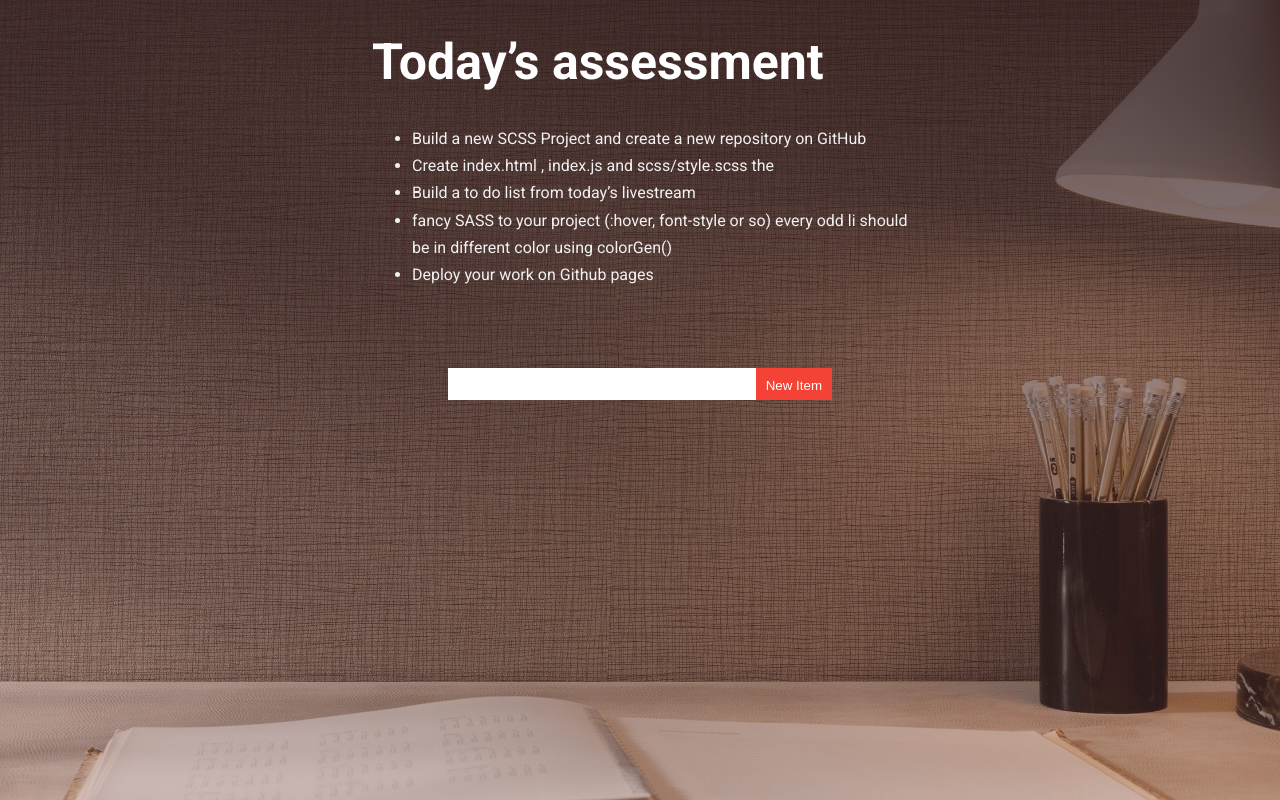
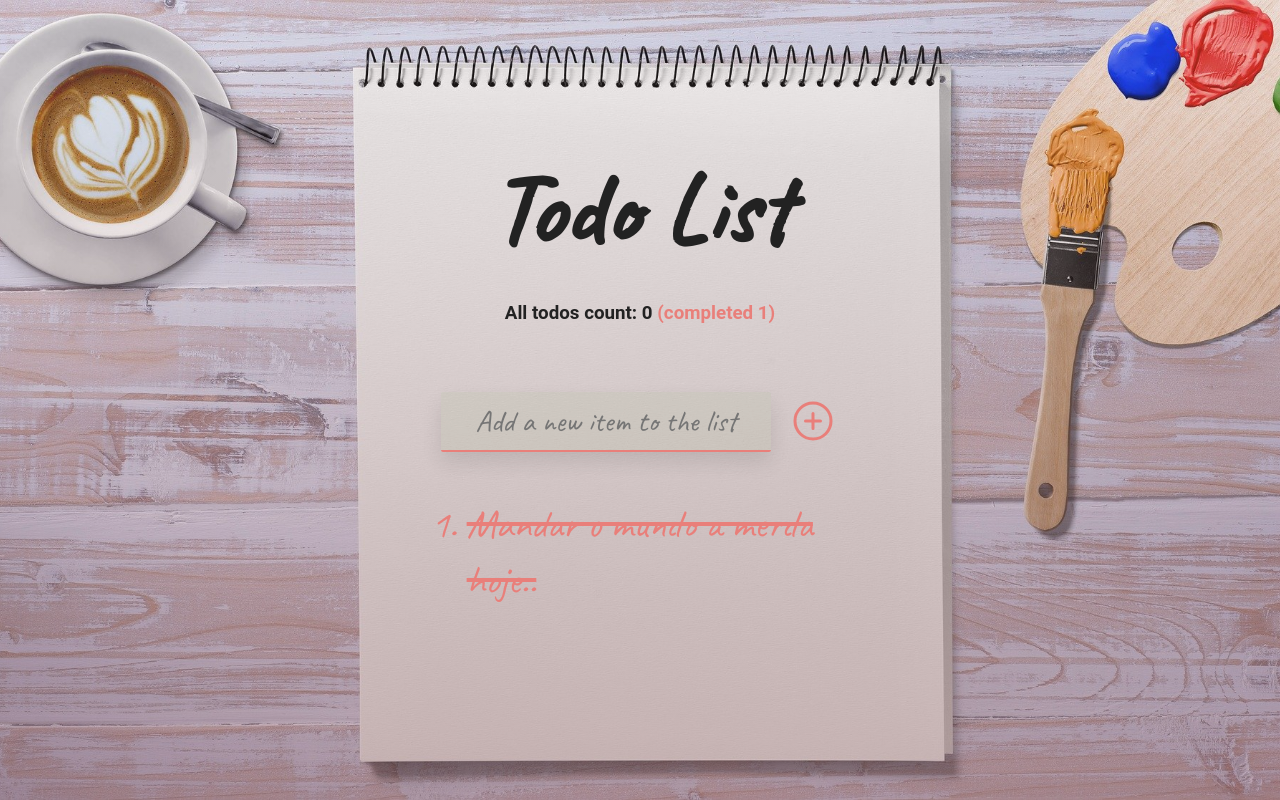
Before and after one commit to bidodev/todo-list, a website: page src/index.html in a window 1280 px wide. Drawn offline with nearby package versions, Linux system fonts and the light colour scheme.

Commit message:
still thousand bugs to beeing fixed

```diff
--- a/src/index.html
+++ b/src/index.html
@@ -4,43 +4,21 @@
     <meta charset="UTF-8" />
     <meta name="viewport" content="width=device-width, initial-scale=1.0" />
     <title>Todo List</title>
+
+    <link href="https://fonts.googleapis.com/css2?family=Caveat&display=swap" rel="stylesheet">
+
+    <script type="module" src="https://unpkg.com/ionicons@5.0.0/dist/ionicons/ionicons.esm.js"></script>
+<script nomodule="" src="https://unpkg.com/ionicons@5.0.0/dist/ionicons/ionicons.js"></script>
     <link rel="stylesheet" href="./styles/style.css" />
-    <link
-      href="https://fonts.googleapis.com/css2?family=Roboto:ital,wght@0,400;0,700;1,300;1,400&display=swap"
-      rel="stylesheet"
-    />
   </head>
   <body>
     <header>
-      <div class="desc">
-        <h1>Today’s assessment</h1>
-        <ul>
-          <li>
-            Build a new SCSS Project and create a new repository on GitHub
-          </li>
-
-          <li>
-            Create index.html , index.js and scss/style.scss the
-          </li>
-
-          <li>
-            Build a to do list from today’s livestream
-          </li>
-          <li>
-            fancy SASS to your project (:hover, font-style or so) every odd li
-            should be in different color using colorGen()
-          </li>
-          <li>
-            Deploy your work on Github pages
-          </li>
-        </ul>
-      </div>
       <div class="list-container">
-        <div class="tasks-list">
-          <input class="tasks-list__input" type="text" />
-          <input class="tasks-list__btn" type="button" value="New Item" />
-        </div>
-      </div>
+        <h1 class="todo__title">
+          Todo List
+        </h1>
+        <h2 class="todo__subtitle"> All todos count: 0<span> (completed 1)</span>
+        </h2>
         <div class="alert hidden">
           <span
             class="closebtn"
@@ -50,7 +28,15 @@
           <strong>Warning! </strong>You can not add a empty task! Please fill the
           input and try again!
         </div>
-      <ol id="results__list"></ol>
+        <div class="tasks-list">
+          <input class="tasks-list__input" type="text" autofocus placeholder="Add a new item to the list"/>
+          <button class="tasks-list__btn" /><ion-icon name="add-circle-outline"></ion-icon></button>
+        </div>
+
+
+      <ol id="results__list">
+        <li class="list-item riskado">Mandar o mundo a merda hoje..</li>
+      </ol>
     </header>
 
     <script src="./scripts/index.js"></script>
--- a/src/scripts/index.js
+++ b/src/scripts/index.js
@@ -2,6 +2,7 @@ const elements = {
   button: document.querySelector(".tasks-list__btn"),
   userInput: document.querySelector(".tasks-list__input"),
   tasksList: document.getElementById("results__list"),
+  todos: document.querySelector(".todo__subtitle"),
 };
 
 const colorGenerator = () => {
@@ -10,7 +11,6 @@ const colorGenerator = () => {
   for (let i = 0; i < 6; i++) {
     color += letters[Math.floor(Math.random() * letters.length)];
   }
-  color += "50";
   return color;
 };
 
@@ -25,7 +25,7 @@ const addItem = () => {
     document.querySelector(".alert").classList.add("hidden");
 
     const even = `<li class="list-item even">${userInput}</li>`;
-    const odd = `<li class="list-item odd" style='background:${colorGenerator()}'>${userInput}</li>`;
+    const odd = `<li class="list-item odd" style='color:${colorGenerator()}'>${userInput}</li>`;
 
     if (elements.tasksList.children.length % 2 !== 0) {
       elements.tasksList.insertAdjacentHTML("beforeend", odd);
@@ -33,6 +33,10 @@ const addItem = () => {
       elements.tasksList.insertAdjacentHTML("beforeend", even);
     }
   }
+
+  const total = `All todos count: ${elements.tasksList.children.length} <span>(completed 0)</span>`;
+  elements.todos.innerHTML = total;
+
   //clean the field input
   elements.userInput.value = "";
 };
--- a/src/scss/layout/_main.scss
+++ b/src/scss/layout/_main.scss
@@ -6,93 +6,113 @@
 //background-image: image("header.jpg");
 header {
   background-image: linear-gradient(
-      rgba(rgb(53, 31, 31), 0.8),
-      rgba(rgb(138, 88, 88), 0.3)
+      rgba(rgb(175, 155, 155), 0.1),
+      rgba(rgb(138, 88, 88), 0.4)
     ),
-    image("header.jpg");
-  background-position: center center;
+    image("post.jpg");
   background-size: cover;
+  background-position: top;
   min-height: 100vh;
   display: flex;
   flex-direction: column;
   align-items: center;
   font-family: "Roboto";
-  //border: 10px solid teal;
+  //border: 1px solid teal;
 }
 
-.desc {
+// TITLE INSIDE THE NOTE
+.todo__title {
+  font-family: Caveat;
+  font-size: 10rem;
+  padding: 2rem;
+}
+.todo__subtitle {
+  span {
+    color: #e97f7a;
+  }
+}
+.list-container {
+  margin-top: 15vh;
+  //border: 1px solid teal;
+  height: 70vh;
+  width: 43vw;
+  display: flex;
+  flex-direction: column;
+  align-items: center;
+  justify-content: space-around;
+  overflow: scroll;
+  overflow-x: hidden;
+}
+
+.tasks-list {
+  width: 100%;
+  height: 6vh;
+  display: flex;
+  justify-content: center;
+  align-items: center;
   //border: 1px solid red;
-  height: auto;
-  width: 45vw;
-  line-height: 1.7;
-  padding: 2rem;
+  margin-top: 9vh;
 
-  h1 {
-    color: #fff;
+  &__input {
+    font-family: inherit;
+    font-size: 3rem;
+    padding: 1rem 1.5rem;
+    border-radius: 2px;
+    background-color: rgba($color: #8baf71, $alpha: 0.1);
+    border: none;
+    border-bottom: 1px solid transparent;
+    width: 60%;
+    margin-right: 1.5rem;
+    font-family: Caveat;
+    text-align: center;
 
-    margin-bottom: 2rem;
-    font-size: 5rem;
+    &:focus {
+      outline: none;
+      box-shadow: 0 1rem 2rem rgba($color: #000000, $alpha: 0.1);
+      border-bottom: 2px solid #e97f7a;
+      color: #e97f7a;
+    }
   }
-  ul {
-    padding-left: 4rem;
-    li {
-      color: #f1f1f1;
-      font-size: 1.6rem;
+
+  &__btn {
+    background-color: transparent;
+    outline: none;
+    border: none;
+    margin: 0.25rem;
+    cursor: pointer;
+
+    &:hover {
+      opacity: 0.7;
     }
   }
 }
 
-.list-container {
-  margin: 0 auto;
-  //border: 1px solid teal;
-  height: 20vh;
-  width: 50vw;
+#results__list {
+  width: 63%;
+  height: 100%;
+  //border: 1px solid blue;
   display: flex;
   flex-direction: column;
-  justify-content: space-around;
-}
 
-.tasks-list {
-  margin: 0 auto;
-  width: 30vw;
-  height: 5vh;
-  display: flex;
-  justify-content: space-around;
-  //border: 1px solid red;
-
-  &__input {
-    border: none;
-    width: 40rem;
-    height: 4vh;
-  }
-
-  &__btn {
-    width: 9rem;
-    padding: 1rem;
-    height: 4vh;
-    border: none;
-    color: #fff;
-    background-color: #f44336;
-  }
-}
-
-#results__list {
-  width: 40vw;
-  height: auto;
-  list-style-type: none;
-
-  //border: 1px solid blue;
+  margin: 5rem;
 }
 
 .list-item {
   font-size: 2rem;
   cursor: pointer;
   transition: all 0.5s;
+  font-family: Caveat;
+  font-size: 4rem;
+  text-decoration: underline;
+}
+
+.riskado {
+  text-decoration: line-through;
+  color: #e97f7a;
 }
 
 .even {
-  color: #f1f1f1;
-  border: 1px solid #ccc;
+  color: #e97f7a;
 
   &:hover {
     opacity: 0.5;
@@ -104,7 +124,6 @@ header {
 .odd {
   color: #f1f1f1;
   padding: 0.5rem;
-  border: 1px solid #ccc;
 
   &:hover {
     opacity: 0.5;
@@ -113,10 +132,12 @@ header {
 
 /* The alert message box */
 .alert {
-  padding: 20px;
+  padding: 2rem;
   background-color: #f44336; /* Red */
+  opacity: 0.8;
   color: white;
   margin-bottom: 15px;
+  font-size: 1.8rem;
 }
 
 .success {
@@ -142,3 +163,8 @@ header {
 .closebtn:hover {
   color: black;
 }
+
+ion-icon {
+  font-size: 48px;
+  color: #e97f7a;
+}
```
Also changed, not shown: src/styles/style.css, src/vendors/images/post.jpg (added), 1 other file. Lines whose indentation alone changed are shown as unchanged.
